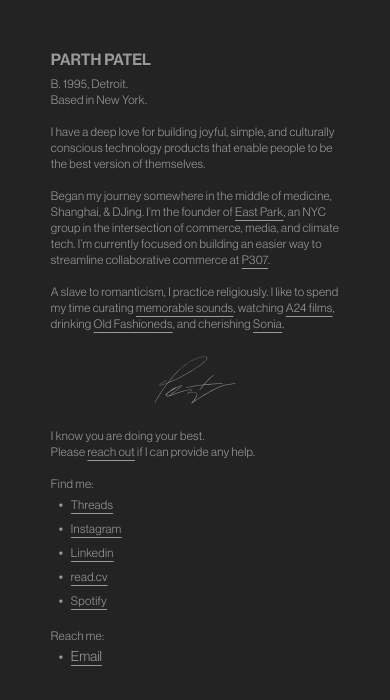
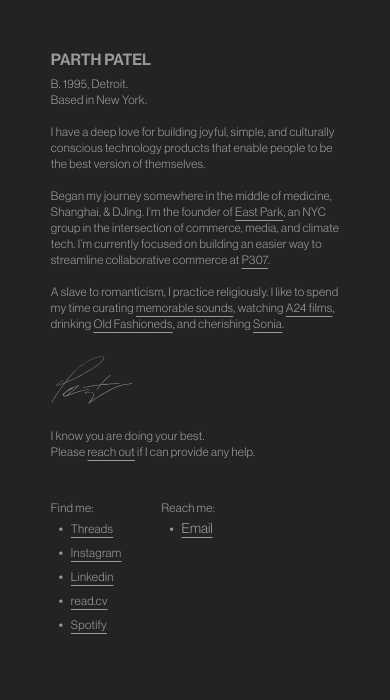
Before and after one commit to fvckprth/aury-online, a Next.js app: page / in a window 390 px wide. Shown: the top 700 px of the page. Built offline with nearby package versions, Linux system fonts and the light colour scheme.

Commit message:
ContactInfo formatting + Image -> Img

```diff
--- a/app/page.module.css
+++ /dev/null
@@ -1,229 +0,0 @@
-.main {
-  display: flex;
-  flex-direction: column;
-  justify-content: space-between;
-  align-items: center;
-  padding: 6rem;
-  min-height: 100vh;
-}
-
-.description {
-  display: inherit;
-  justify-content: inherit;
-  align-items: inherit;
-  font-size: 0.85rem;
-  max-width: var(--max-width);
-  width: 100%;
-  z-index: 2;
-  font-family: var(--font-mono);
-}
-
-.description a {
-  display: flex;
-  justify-content: center;
-  align-items: center;
-  gap: 0.5rem;
-}
-
-.description p {
-  position: relative;
-  margin: 0;
-  padding: 1rem;
-  background-color: rgba(var(--callout-rgb), 0.5);
-  border: 1px solid rgba(var(--callout-border-rgb), 0.3);
-  border-radius: var(--border-radius);
-}
-
-.code {
-  font-weight: 700;
-  font-family: var(--font-mono);
-}
-
-.grid {
-  display: grid;
-  grid-template-columns: repeat(4, minmax(25%, auto));
-  width: var(--max-width);
-  max-width: 100%;
-}
-
-.card {
-  padding: 1rem 1.2rem;
-  border-radius: var(--border-radius);
-  background: rgba(var(--card-rgb), 0);
-  border: 1px solid rgba(var(--card-border-rgb), 0);
-  transition: background 200ms, border 200ms;
-}
-
-.card span {
-  display: inline-block;
-  transition: transform 200ms;
-}
-
-.card h2 {
-  font-weight: 600;
-  margin-bottom: 0.7rem;
-}
-
-.card p {
-  margin: 0;
-  opacity: 0.6;
-  font-size: 0.9rem;
-  line-height: 1.5;
-  max-width: 30ch;
-}
-
-.center {
-  display: flex;
-  justify-content: center;
-  align-items: center;
-  position: relative;
-  padding: 4rem 0;
-}
-
-.center::before {
-  background: var(--secondary-glow);
-  border-radius: 50%;
-  width: 480px;
-  height: 360px;
-  margin-left: -400px;
-}
-
-.center::after {
-  background: var(--primary-glow);
-  width: 240px;
-  height: 180px;
-  z-index: -1;
-}
-
-.center::before,
-.center::after {
-  content: '';
-  left: 50%;
-  position: absolute;
-  filter: blur(45px);
-  transform: translateZ(0);
-}
-
-.logo {
-  position: relative;
-}
-/* Enable hover only on non-touch devices */
-@media (hover: hover) and (pointer: fine) {
-  .card:hover {
-    background: rgba(var(--card-rgb), 0.1);
-    border: 1px solid rgba(var(--card-border-rgb), 0.15);
-  }
-
-  .card:hover span {
-    transform: translateX(4px);
-  }
-}
-
-@media (prefers-reduced-motion) {
-  .card:hover span {
-    transform: none;
-  }
-}
-
-/* Mobile */
-@media (max-width: 700px) {
-  .content {
-    padding: 4rem;
-  }
-
-  .grid {
-    grid-template-columns: 1fr;
-    margin-bottom: 120px;
-    max-width: 320px;
-    text-align: center;
-  }
-
-  .card {
-    padding: 1rem 2.5rem;
-  }
-
-  .card h2 {
-    margin-bottom: 0.5rem;
-  }
-
-  .center {
-    padding: 8rem 0 6rem;
-  }
-
-  .center::before {
-    transform: none;
-    height: 300px;
-  }
-
-  .description {
-    font-size: 0.8rem;
-  }
-
-  .description a {
-    padding: 1rem;
-  }
-
-  .description p,
-  .description div {
-    display: flex;
-    justify-content: center;
-    position: fixed;
-    width: 100%;
-  }
-
-  .description p {
-    align-items: center;
-    inset: 0 0 auto;
-    padding: 2rem 1rem 1.4rem;
-    border-radius: 0;
-    border: none;
-    border-bottom: 1px solid rgba(var(--callout-border-rgb), 0.25);
-    background: linear-gradient(
-      to bottom,
-      rgba(var(--background-start-rgb), 1),
-      rgba(var(--callout-rgb), 0.5)
-    );
-    background-clip: padding-box;
-    backdrop-filter: blur(24px);
-  }
-
-  .description div {
-    align-items: flex-end;
-    pointer-events: none;
-    inset: auto 0 0;
-    padding: 2rem;
-    height: 200px;
-    background: linear-gradient(
-      to bottom,
-      transparent 0%,
-      rgb(var(--background-end-rgb)) 40%
-    );
-    z-index: 1;
-  }
-}
-
-/* Tablet and Smaller Desktop */
-@media (min-width: 701px) and (max-width: 1120px) {
-  .grid {
-    grid-template-columns: repeat(2, 50%);
-  }
-}
-
-@media (prefers-color-scheme: dark) {
-  .vercelLogo {
-    filter: invert(1);
-  }
-
-  .logo {
-    filter: invert(1) drop-shadow(0 0 0.3rem #ffffff70);
-  }
-}
-
-@keyframes rotate {
-  from {
-    transform: rotate(360deg);
-  }
-  to {
-    transform: rotate(0deg);
-  }
-}
--- a/components/ContactInfo.js
+++ b/components/ContactInfo.js
@@ -14,9 +14,9 @@ function ContactInfo() {
     ];
 
     return (
-        <div>
-            <div>
-                <p className="text-xs sm:text-sm tracking-wide font-light mt-4 md:mt-0">Find me:</p>
+        <div className="flex wrap md:flex-col">
+            <div className="mr-10">
+                <p className="text-xs sm:text-sm tracking-wide font-light mt-8 md:mt-0">Find me:</p>
                 <ul className="list-none pl-5 small-bullet underline underline-offset-4 decoration-from-font">
                     {contactItems.map((item, index) => (
                         <li key={index}>
@@ -29,7 +29,7 @@ function ContactInfo() {
             </div>
 
             <div>
-                <p className="text-xs sm:text-sm tracking-wide font-light mt-4 md:mt-12">Reach me:</p>
+                <p className="text-xs sm:text-sm tracking-wide font-light mt-8 md:mt-12">Reach me:</p>
                 <ul className="list-none pl-5 small-bullet underline underline-offset-4 decoration-from-font">
                     {otherContactItems.map((item, index) => (
                         <li key={index}>
--- a/components/Signature.js
+++ b/components/Signature.js
@@ -2,15 +2,8 @@ import Image from 'next/image';
 
 function Signature() {
     return (
-      <div className="h-12 relative">
-        <Image
-          src="/images/parth.ski-signature.svg"
-          alt="Parth's Signature"
-          layout="fill"
-          objectFit="contain"
-        />
-      </div>
+      <img src="../images/parth.ski-signature.svg" alt="Parth's Signature" className="h-12" />
     );
-}
+  }
 
 export default Signature;
```
